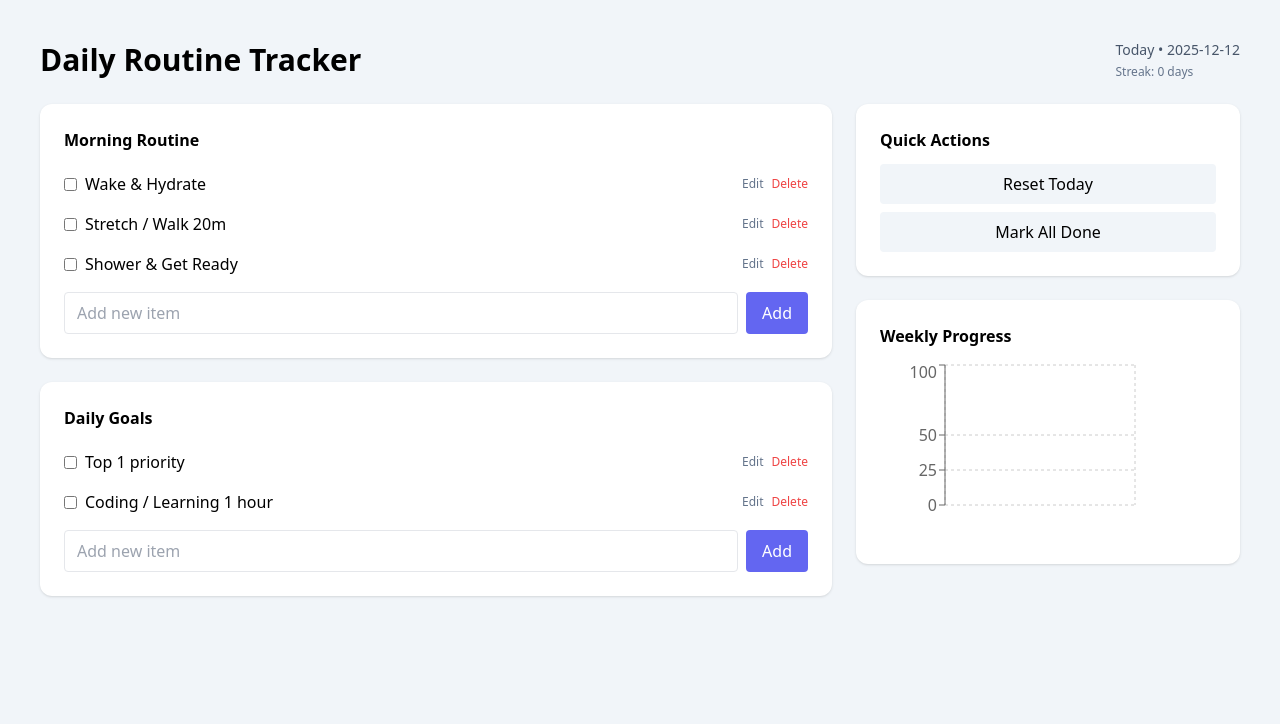
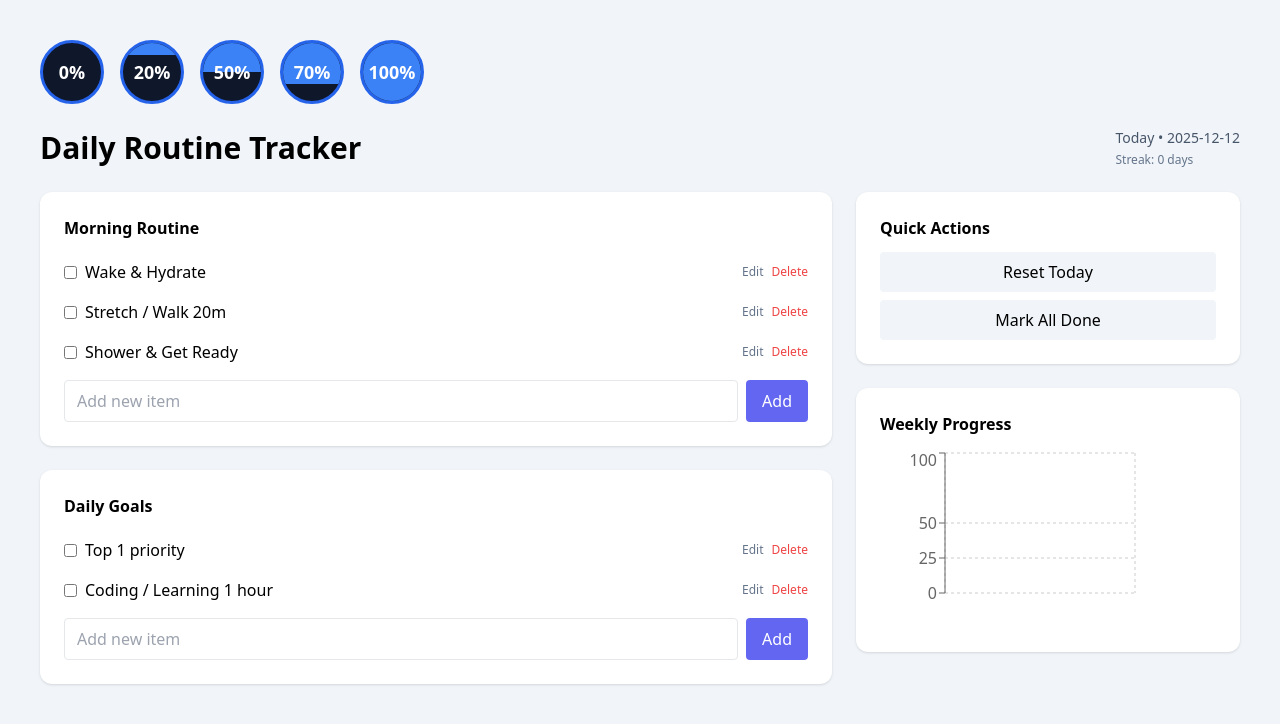
Before and after one commit to amirahmad001/daily-routine-tracker, a React (Vite) app: page / in a window 1280 px wide. Shown: the top 724 px of the page. Built offline with nearby package versions, Linux system fonts and the light colour scheme.

Commit message:
Update App.jsx

```diff
--- a/src/App.jsx
+++ b/src/App.jsx
@@ -142,6 +142,14 @@ export default function App() {
 
   return (
     <div className="min-h-screen bg-slate-100 p-4 md:p-10">
+       {/* 🔵 ProgressCircle TEST (temporary) */}
+    <div style={{ display: "flex", gap: "16px", marginBottom: "24px" }}>
+      <ProgressCircle value={0} />
+      <ProgressCircle value={25} />
+      <ProgressCircle value={50} />
+      <ProgressCircle value={70} />
+      <ProgressCircle value={100} />
+    </div>
       <header className="flex items-center justify-between mb-6">
         <h1 className="text-3xl font-bold">Daily Routine Tracker</h1>
 
```
